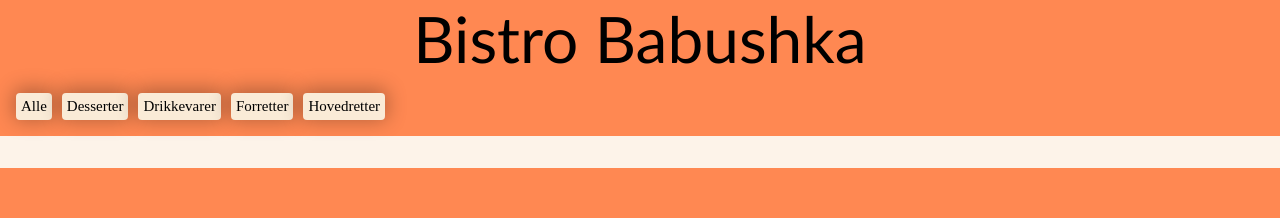
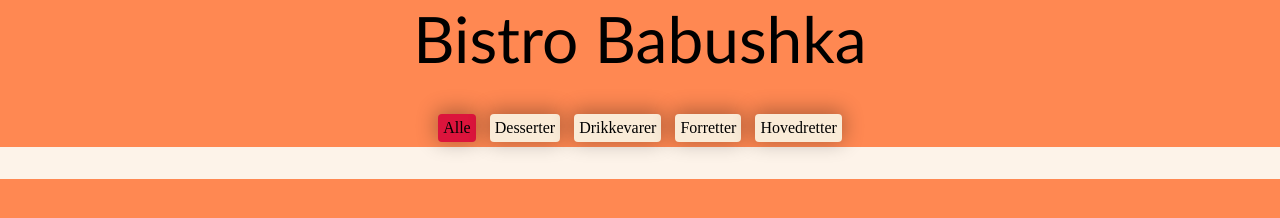
Before and after one commit to simonerok/Bistro-babushka, a plain HTML site: page index.html in a window 1280 px wide. Drawn offline with Linux system fonts and the light colour scheme; no server answers.

Commit message:
added knapper og styling + filtrer knapper

```diff
--- a/index.html
+++ b/index.html
@@ -8,33 +8,19 @@
     <link rel="stylesheet" href="style.css" />
   </head>
   <body>
+    <header>
+      <nav>
+        <h1>Bistro Babushka</h1>
+        <h2></h2>
+        <button data-kategori="alle" class="valgt">Alle</button>
+        <button data-kategori="desserter">Desserter</button>
+        <button data-kategori="drikkevarer">Drikkevarer</button>
+        <button data-kategori="forretter">Forretter</button>
+        <button data-kategori="hovedretter">Hovedretter</button>
+      </nav>
+    </header>
     <main>
-      <h1>Bistro Babushka</h1>
-      <nav>
-        <ul class="knapper">
-          <li>
-            <a href="index.html">Alle</a>
-          </li>
-
-          <li>
-            <a href="Desserter.html">Desserter</a>
-          </li>
-
-          <li>
-            <a href="Drikkevarer.html">Drikkevarer</a>
-          </li>
-
-          <li>
-            <a href="Forretter.html">Forretter</a>
-          </li>
-
-          <li>
-            <a href="Hovedretter.html">Hovedretter</a>
-          </li>
-        </ul>
-      </nav>
-    </main>
-    <section id="indhold">
+      <section id="indhold"></section>
       <!--  template er den "container som har vores indhold den er usynlig i en browser" -->
       <template>
         <article>
@@ -49,8 +35,7 @@
           <p class="Pris"></p>
         </article>
       </template>
-    </section>
-
+    </main>
     <script src="java.js"></script>
   </body>
 </html>
--- a/java.js
+++ b/java.js
@@ -1,31 +1,74 @@
+const header = document.querySelector("header h2");
+/* endpoint er linket til databasen fra Restdb.io */
 const endpoint = "https://babushka-dd8a.restdb.io/rest/menu";
+
+/*  api-nøglen til databasen skal tastes ind her*/
 const mereinfo = {
   headers: {
     "x-apikey": "600ec2fb1346a1524ff12de4",
   },
 };
+
+/* let er når vi skal kunne lave den om, const er når det er en konstant */
+let retter;
+
+/* Her henter vi dataen fra databasen via fetch metoden (en JSON metode = Java Script Object Notation) */
+
 async function hentData() {
   const respons = await fetch(endpoint, mereinfo);
-  const json = await respons.json();
-  vis(json);
+  retter = await respons.json();
+  vis(retter);
 }
 
+const main = document.querySelector("#indhold");
+const template = document.querySelector("template").content;
+/* variabel for alle vores filtre sættes = alle*/
+let filter = "alle";
+
+/* laver en konstant så vi ikke skal lave en eventlistener på alle vores knapper */
+const filterKnapper = document.querySelectorAll("nav button");
+/* kalder funktionen filtrer "retter" som indeholder det der skal ske når vi klikker på forskellige knapper*/
+filterKnapper.forEach((knap) => knap.addEventListener("click", filtrerknapper));
+
+function filtrerknapper() {
+  /* sætter filter = this (this står for den knap der er trykket på) ændre teksten der står inde i filteret fx alle --> Desserter alt efter hvilken knap der er trykket på. Kategori er vores data-attribut (fra html)*/
+  filter = this.dataset.kategori;
+  /* kalder vis retter for at implementere filteret*/
+
+  document.querySelector(".valgt").classList.remove("valgt");
+  this.classList.add("valgt");
+
+  /*headers tekst kontent = knaps kontent*/
+  header.textContent = this.textContent;
+}
+
+/* For at få vist den hentede data skal vi lave et skelet i template tagget i html hvor vi via klone putter indholdet i. Template er usynligt indtil vi putter noget indhold derind fra databasen*/
 function vis(retter) {
   console.log(retter);
-  const main = document.querySelector("#indhold");
-  const template = document.querySelector("template").content;
+
+  /* sletter indholdet for listen så den ikke bliver ved med at loope igennem det -vores array*/
+  main.innerHTML = "";
+
+  /*  forEach tillader os at køre vores data i loop, altså få vist vores array X antal gnage i stedet for 1 gang*/
+  /*  => er en anynym funktion også kaldet arrow function. referer til globale variabel (retter)*/
   retter.forEach((ret) => {
+    if (filter == retter.kategori || filter == "alle") {
+      console.log("kategori", retter.kategori);
       const klon = template.cloneNode(true);
-    klon.querySelector(".billede").src = "/billeder" + ret.billede;
+      klon.querySelector(".billede").src = "billeder/" + ret.billednavn + "-md.jpg";
       klon.querySelector("h2").textContent = ret.navn;
-    klon.querySelector(".Billedenavn").textContent = ret.billedenavn;
+      klon.querySelector(".Billedenavn").textContent = ret.billednavn;
       klon.querySelector(".Kategori").textContent = ret.kategori;
       klon.querySelector(".Kortbeskrivelse").textContent = ret.kortbeskrivelse;
       /* klon.querySelector(".Langbeskrivelse").textContent = ret.langbeskrivelse; */
       klon.querySelector(".Oprindelsesregion").textContent = ret.Oprindelsesregion;
+      /* Her tilføjes kr efter pris via konkatinering = "+"*/
       klon.querySelector(".Pris").textContent = ret.pris + " kr.";
       main.appendChild(klon);
+    }
   });
 }
 
+/* Dette gør at vi får vist vores hentede data i consol loggen i vores inspector i browseren.
+OBS: den skal stå uden for funtionen*/
 hentData();
--- a/style.css
+++ b/style.css
@@ -8,13 +8,30 @@
   box-sizing: border-box;
 }
 
+header {
+  text-align: center;
+}
+
+h2 {
+  font-size: 2rem;
+  padding: 1rem;
+}
+
 /* Knapper */
+.valgt {
+  background-color: crimson;
+}
+
 button,
 li {
   padding: 5px;
   background-color: antiquewhite;
   box-shadow: 0px -2px 20px 2px rgba(0, 0, 0, 0.298);
   border-radius: 4px;
+}
+
+button {
+  margin: 5px;
 }
 
 ul {
```
Lines whose indentation alone changed are shown as unchanged.
